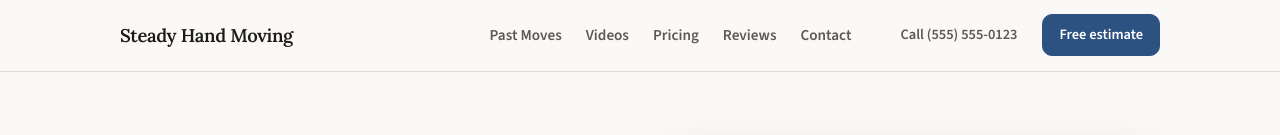
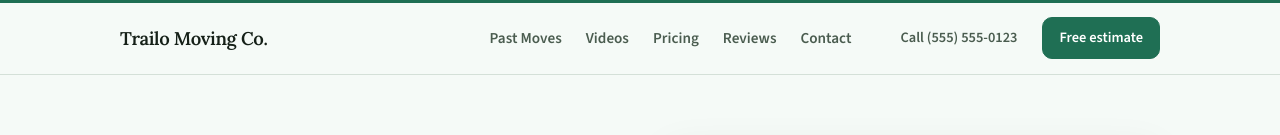
Before and after one commit to dmytroishchen/trailo, a plain HTML site: page index.html in a window 1280 px wide. Shown: the top 135 px of the page. Drawn offline with nearby package versions, Linux system fonts and the light colour scheme.

Commit message:
Rebrand to Trailo Moving Co. and add green theme
Update site title, logo, and copyright. Shift palette to forest green
accents, mint-tinted backgrounds, header accent bar, and green star
rating color for visual cohesion.

Made-with: Cursor

```diff
--- a/index.html
+++ b/index.html
@@ -7,7 +7,7 @@
       name="description"
       content="Local movers you can trust — careful packing, clear pricing, and insured service. Request a free estimate."
     />
-    <title>Steady Hand Moving — Local moves, done carefully</title>
+    <title>Trailo Moving Co. — Local moves, done carefully</title>
     <link rel="preconnect" href="https://fonts.googleapis.com" />
     <link rel="preconnect" href="https://fonts.gstatic.com" crossorigin />
     <link
@@ -21,7 +21,7 @@
 
     <header class="site-header">
       <div class="container header-inner">
-        <a class="logo" href="#">Steady Hand Moving</a>
+        <a class="logo" href="#">Trailo Moving Co.</a>
         <button type="button" class="nav-toggle" aria-expanded="false" aria-controls="site-nav" aria-label="Open menu">
           <span class="nav-toggle-bar" aria-hidden="true"></span>
           <span class="nav-toggle-bar" aria-hidden="true"></span>
@@ -315,7 +315,7 @@
     <footer class="site-footer">
       <div class="container footer-grid">
         <div>
-          <a class="logo logo-footer" href="#">Steady Hand Moving</a>
+          <a class="logo logo-footer" href="#">Trailo Moving Co.</a>
           <p class="footer-tag">Careful local moves. Replace this line with your tagline.</p>
         </div>
         <nav aria-label="Footer">
@@ -326,7 +326,7 @@
             <li><a href="tel:+15555550123">Call</a></li>
           </ul>
         </nav>
-        <p class="copyright">© <span id="year"></span> Steady Hand Moving. All rights reserved.</p>
+        <p class="copyright">© <span id="year"></span> Trailo Moving Co. All rights reserved.</p>
       </div>
     </footer>
 
--- a/styles.css
+++ b/styles.css
@@ -1,13 +1,13 @@
 :root {
-  --bg: #faf9f7;
-  --bg-alt: #f0eeea;
+  --bg: #f5faf7;
+  --bg-alt: #e8f2ec;
   --surface: #ffffff;
-  --border: #e0dcd4;
-  --text: #1c1b19;
-  --text-muted: #5c5852;
-  --accent: #2c5282;
-  --accent-hover: #1e3a5f;
-  --accent-soft: rgba(44, 82, 130, 0.1);
+  --border: #d4e0d8;
+  --text: #152018;
+  --text-muted: #4a5c4f;
+  --accent: #1f6f54;
+  --accent-hover: #155a45;
+  --accent-soft: rgba(31, 111, 84, 0.14);
   --radius: 10px;
   --radius-lg: 16px;
   --font-sans: "Source Sans 3", system-ui, sans-serif;
@@ -97,7 +97,8 @@ a:hover {
   top: 0;
   z-index: 50;
   border-bottom: 1px solid var(--border);
-  background: rgba(250, 249, 247, 0.92);
+  border-top: 3px solid var(--accent);
+  background: rgba(245, 250, 247, 0.92);
   backdrop-filter: blur(10px);
 }
 
@@ -629,7 +630,7 @@ a:hover {
 }
 
 .stars {
-  color: #b8860b;
+  color: #2d8659;
   letter-spacing: 0.08em;
   font-size: 0.95rem;
   margin-bottom: 0.65rem;
@@ -828,7 +829,7 @@ a:hover {
     align-items: stretch;
     gap: 0;
     padding: 1rem 1.25rem 1.5rem;
-    background: rgba(250, 249, 247, 0.98);
+    background: rgba(245, 250, 247, 0.98);
     border-bottom: 1px solid var(--border);
     max-height: 0;
     overflow: hidden;
```
